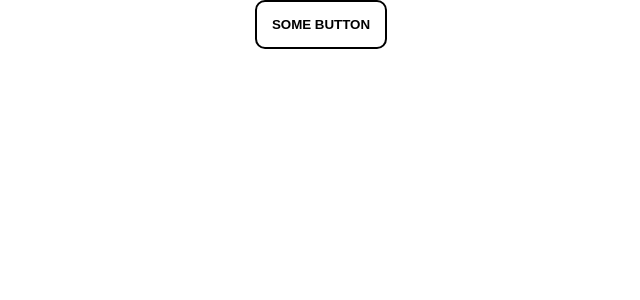
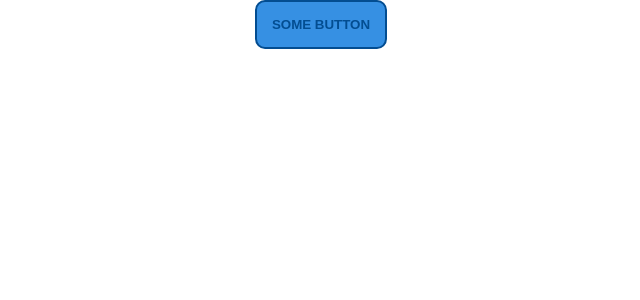
Before and after one commit to softwarehutpl/react-ui-components, a React (Create React App) app: page / in a window 1280 px wide. Shown: the top 300 px of the page, without its empty margins (319-959 px from the left). Built offline with nearby package versions, Linux system fonts and the light colour scheme.

Commit message:
Change theme - 3 properties for each type, add more button props
Add 3 options for each theme - dark, light and base.
Add borderColor, borderWidth, backgroundColor properties for button.

```diff
--- a/src/App.tsx
+++ b/src/App.tsx
@@ -11,12 +11,8 @@ function App() {
         <Button
           buttonTitle="some button"
           onClick={() => {console.log('clicked!')}}
-          // color="secondary"
-          // className='test-class'
-          // disabled
-          // noBorder
-          // border="1px solid gray"
-          // fontColor="darkblue"
+          color="secondary"
+          className='test-class'
         />
       </div>
     </ThemeProvider>
--- a/src/common/theme.ts
+++ b/src/common/theme.ts
@@ -1,11 +1,39 @@
-export const theme: { [key: string]: { [key: string]: string } } = {
+export const theme: { [key: string]: { [key: string]: { [key: string]: string} } } = {
   colors: {
-    primary: '#ffffff',
-    secondary: '#4d94ff',
-    error: '#f44336',
-    warning: '#ff9800',
-    info: '#8585e0',
-    success: '#4caf50',
-    disabled: '#d9d9d9'
+    primary: {
+      base: '#ffffff',
+      light: '#e1e5ed',
+      dark: '#000000',
+    },
+    secondary: {
+      base: '#3690e3',
+      light: '#75b0e6',
+      dark: '#034d91',
+    },
+    error: {
+      base: '#f44336',
+      light: '#f56c62',
+      dark: '#a1140a',
+    },
+    warning: {
+      base: '#faa72d',
+      light: '#ffc36b',
+      dark: '#995b00',
+    },
+    info: {
+      base: '#7979d4',
+      light: '#9797d1',
+      dark: '#4c4cc7',
+    },
+    success: {
+      base: '#4caf50',
+      light: '#88c28a',
+      dark: '#124f14',
+    },
+    disabled: {
+      base: '#d9d9d9',
+      light: '#f0eded',
+      dark: '#8c8989',
+    },
   }
 };
--- a/src/components/atoms/Button/Button.tsx
+++ b/src/components/atoms/Button/Button.tsx
@@ -8,9 +8,11 @@ type Props = {
   color: string,
   className: string,
   disabled: boolean,
-  fontColor: string,
+  fontColor?: string,
   noBorder: boolean,
-  border: string,
+  borderColor?: string,
+  borderWidth: number,
+  backgroundColor?: string,
 }
 
 const Button = (
@@ -32,33 +34,43 @@ const Button = (
 
 const defaultProps = {
   color: 'primary',
-  fontColor: 'black',
   noBorder: false,
-  border: '2px solid black',
   disabled: false,
   className: '',
+  borderWidth: 2,
 };
 
 Button.defaultProps = defaultProps;
 
-export default styled(Button)`
-  border: ${({ noBorder = defaultProps.noBorder, border = defaultProps.border }) => noBorder ? 'none' : border};
-  border-radius: 10px;
-  outline: none;
-  padding: 15px;
-  background-color: ${({ color = defaultProps.color, theme }) => theme.colors[color]};
-  text-transform: uppercase;
-  font-weight: bold;
-  color: ${({ fontColor = defaultProps.fontColor }) => fontColor};
-  &:hover {
-    cursor: pointer;
-  }
-  &[disabled] {
-    background-color: ${({ theme }) => theme.colors.disabled };
-    border-color: ${ ({ theme }) => theme.colors.disabled };
-    color: #a6a6a6;
-    &:hover {
-      cursor: auto;
+export default styled(Button)`${({
+  theme,
+  color = defaultProps.color,
+  backgroundColor,
+  fontColor,
+  noBorder = defaultProps.noBorder,
+  borderColor,
+  borderWidth = defaultProps.borderWidth,
+}) => ({
+  'background-color': backgroundColor || theme.colors[color].base,
+  'color': fontColor || theme.colors[color].dark,
+  'border': noBorder ? 'none' : 'solid',
+  'border-color': borderColor || theme.colors[color].dark,
+  'border-width': borderWidth + 'px',
+  'border-radius': '10px',
+  'outline': 'none',
+  'padding': '15px',
+  'text-transform': 'uppercase',
+  'font-weight': 'bold',
+  '&:hover': {
+    'cursor': 'pointer',
+    'background-color': theme.colors[color].light,
+  },
+  '&[disabled]': {
+    'background-color': theme.colors.disabled.base,
+    'border-color': theme.colors.disabled.dark,
+    'color': '#a6a6a6',
+    '&:hover': {
+      'cursor': 'auto',
     }
   }
-`
+})}`
--- a/src/components/atoms/Button/button.scss
+++ b/src/components/atoms/Button/button.scss
@@ -1,4 +1,4 @@
-.test-class.test-class {
+.test-class {
   color: darkblue;
   background-color: green;
 }
```
